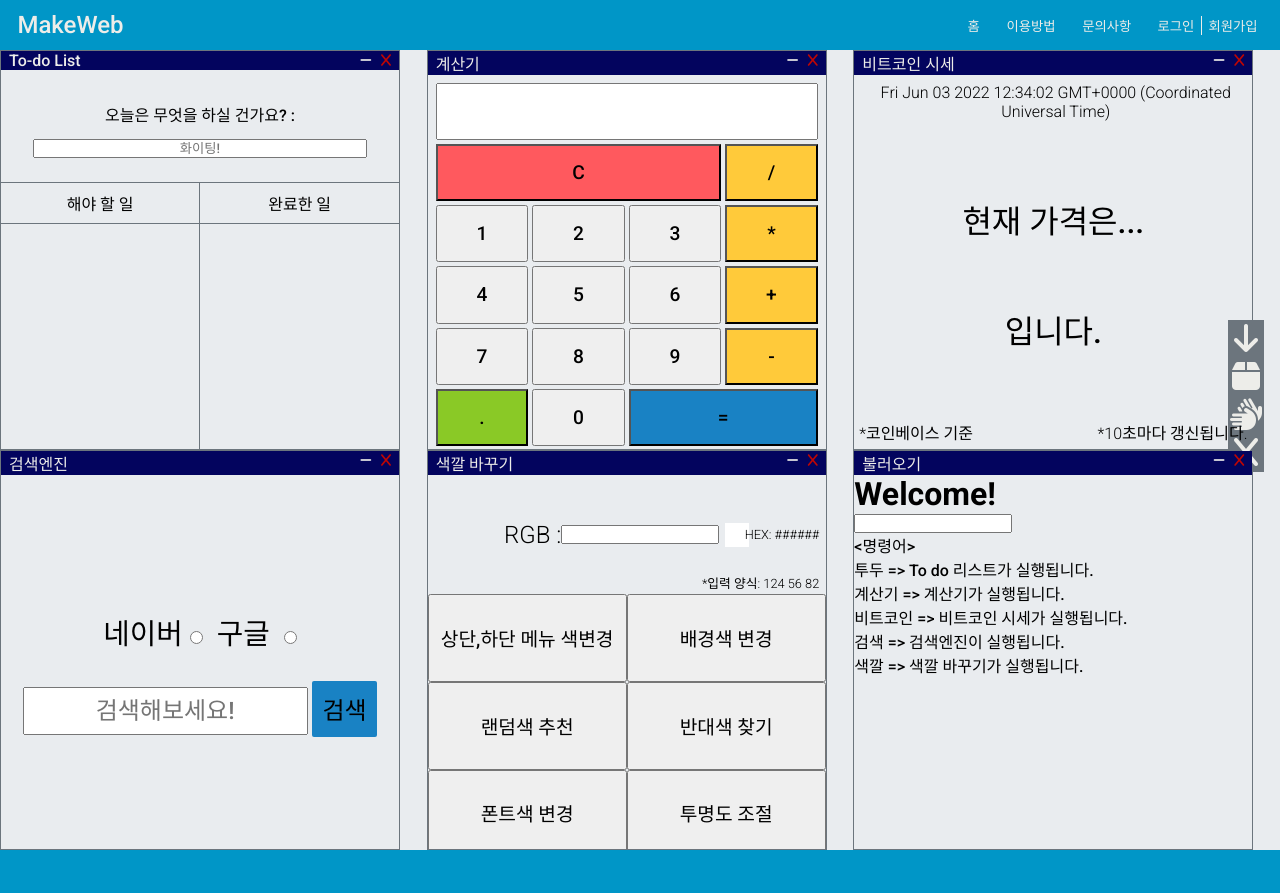
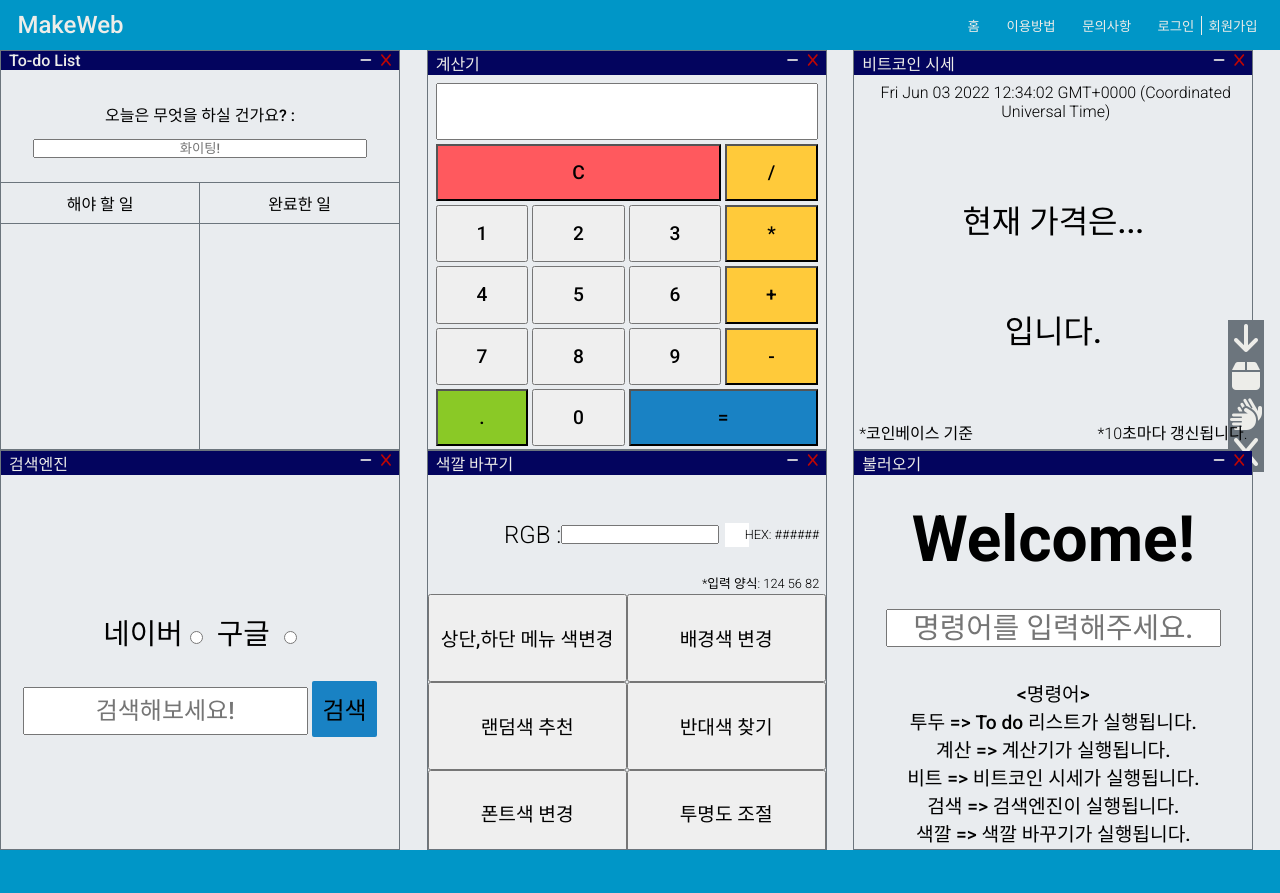
Before and after one commit to Luckkk1/MakeMyWeb, a plain HTML site: page index.html in a window 1280 px wide. Shown: the top 893 px of the page. Drawn offline with nearby package versions, Linux system fonts and the light colour scheme; no server answers.

Commit message:
CSS: Load Mainbox

```diff
--- a/index.html
+++ b/index.html
@@ -260,17 +260,29 @@
                 </button>
               </div>
             </div>
-            <h1>Welcome!</h1>
-            <form name="loadForm">
-              <input type="text" />
-            </form>
-            <div class="load__instruction">
-              <p class="load__description--center"><명령어></p>
-              <p>투두 => To do 리스트가 실행됩니다.</p>
-              <p>계산기 => 계산기가 실행됩니다.</p>
-              <p>비트코인 => 비트코인 시세가 실행됩니다.</p>
-              <p>검색 => 검색엔진이 실행됩니다.</p>
-              <p>색깔 => 색깔 바꾸기가 실행됩니다.</p>
+            <div class="load__content">
+              <h1 class="load__sayHi">Welcome!</h1>
+              <form name="loadForm">
+                <input
+                  class="load__input"
+                  type="text"
+                  placeholder="명령어를 입력해주세요."
+                />
+              </form>
+              <div class="load__instruction">
+                <p class="load__description"><명령어></p>
+                <p class="load__description">
+                  투두 => To do 리스트가 실행됩니다.
+                </p>
+                <p class="load__description">계산 => 계산기가 실행됩니다.</p>
+                <p class="load__description">
+                  비트 => 비트코인 시세가 실행됩니다.
+                </p>
+                <p class="load__description">검색 => 검색엔진이 실행됩니다.</p>
+                <p class="load__description">
+                  색깔 => 색깔 바꾸기가 실행됩니다.
+                </p>
+              </div>
             </div>
           </div>
         </div>
--- a/styles.css
+++ b/styles.css
@@ -17,6 +17,7 @@
   --size-font-sm: 1.2rem;
   --size-font-md: 1.5rem;
   --size-font-lg: 1.8rem;
+  --size-font-xlg: 4rem;
   --size-font-base: 1rem;
 
   /* 폰트굵기 */
@@ -448,6 +449,34 @@ main {
   font-size: var(--size-font-sm);
 }
 
+/* main__content__loadForm */
+
+.load__content {
+  display: flex;
+  text-align: center;
+  flex-direction: column;
+  justify-content: center;
+  height: 100%;
+}
+
+.load__sayHi {
+  font-size: 4rem;
+  margin-bottom: 0.5em;
+}
+
+.load__input {
+  font-size: var(--size-font-lg);
+  text-align: center;
+}
+
+.load__instruction {
+  margin-top: 2em;
+}
+
+.load__description {
+  font-size: var(--size-font-sm);
+  font-weight: var(--wght-font-lg);
+}
 /* footer */
 
 footer {
```
